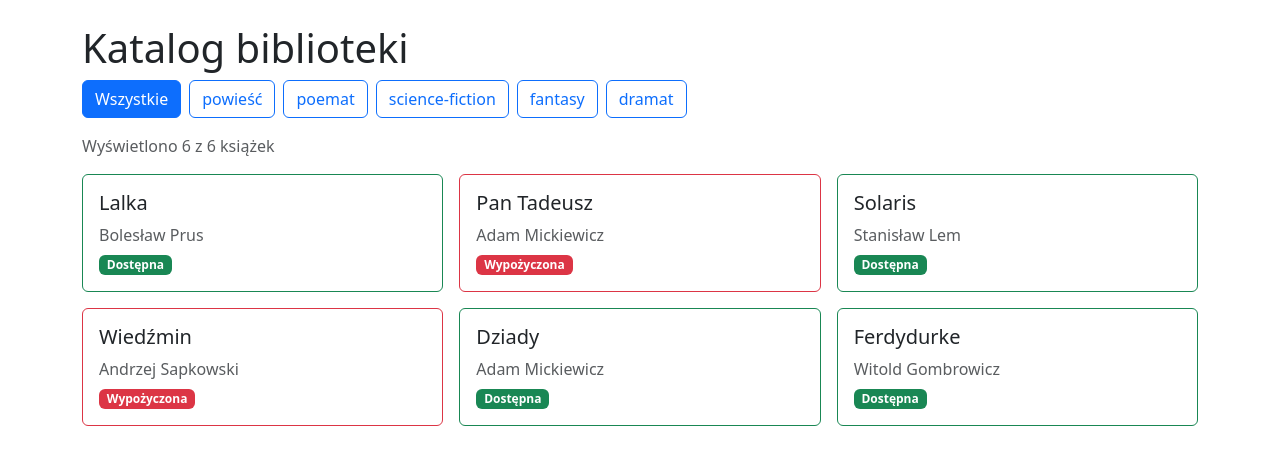
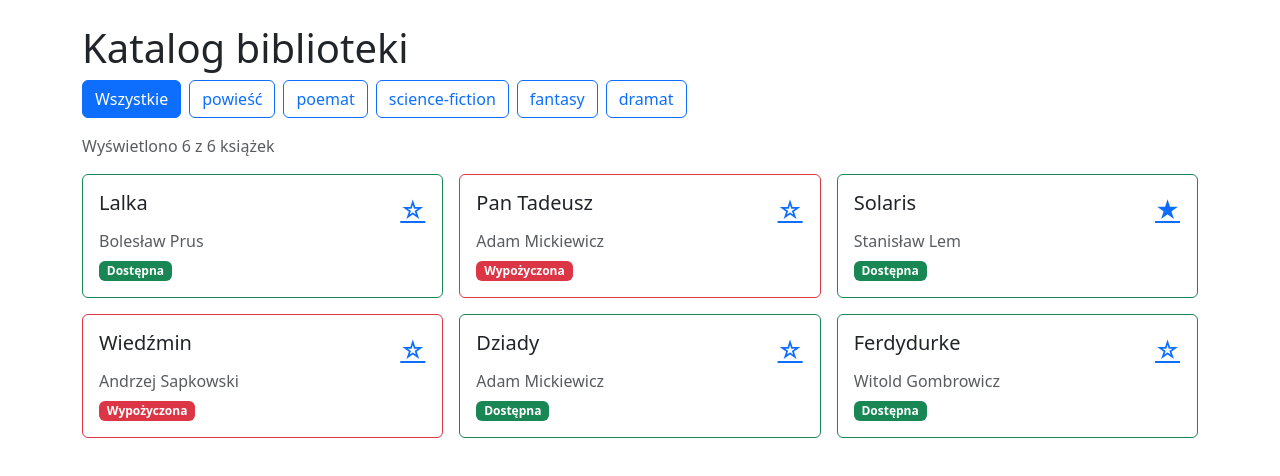
Before and after one commit to Cunny-Connoisseur/Webowe-zadania, a React (Vite) app: page / in a window 1280 px wide. Shown: the top 476 px of the page. Built offline with nearby package versions, Linux system fonts and the light colour scheme.

Commit message:
toggle favorite books

```diff
--- a/src/App.jsx
+++ b/src/App.jsx
@@ -4,10 +4,14 @@ import { initialBooks } from './data/books'
 const genres = [...new Set(initialBooks.map(book => book.genre))]
 
 export default function App() {
-  const books = initialBooks
+  const [books, setBooks] = useState(initialBooks)
   const [activeGenre, setActiveGenre] = useState('all')
 
   const visible = activeGenre === 'all' ? books : books.filter(book => book.genre === activeGenre)
+
+  const handleToggleFavorite = (id) => {
+    setBooks(books => books.map(book => book.id === id ? {...book, favorite: !book.favorite} : book))
+  }
 
   return (
     <div className="container mt-4">
@@ -33,6 +37,9 @@ export default function App() {
               <div className="card-body">
                 <div className="d-flex justify-content-between align-items-start">
                   <h3 className="card-title h5">{book.title}</h3>
+                  <button type="button" className="btn btn-link p-0 fs-4" onClick={() => handleToggleFavorite(book.id)}>
+                    {book.favorite ? '★' : '☆'}
+                  </button>
                 </div>
                 <p className="text-body-secondary mb-1">{book.author}</p>
                 <span className={`badge text-bg-${book.available ? 'success' : 'danger'}`}>{book.available ? 'Dostępna' : 'Wypożyczona'}</span>
```
